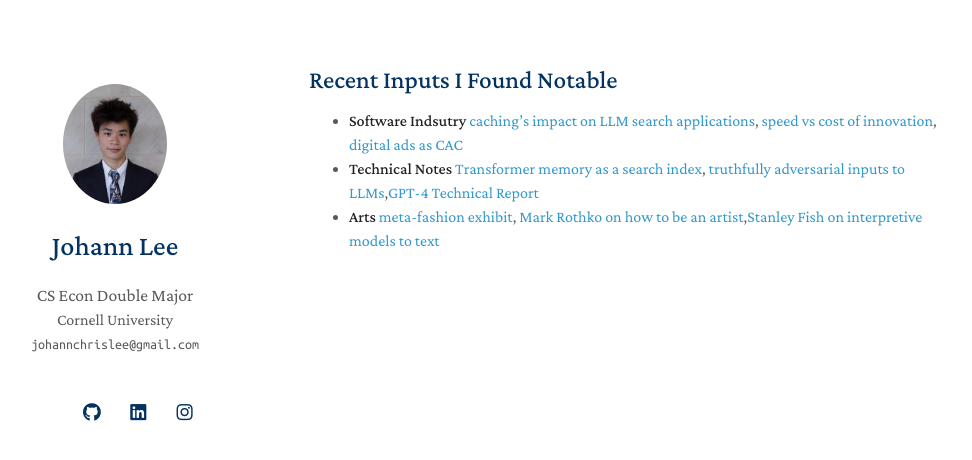
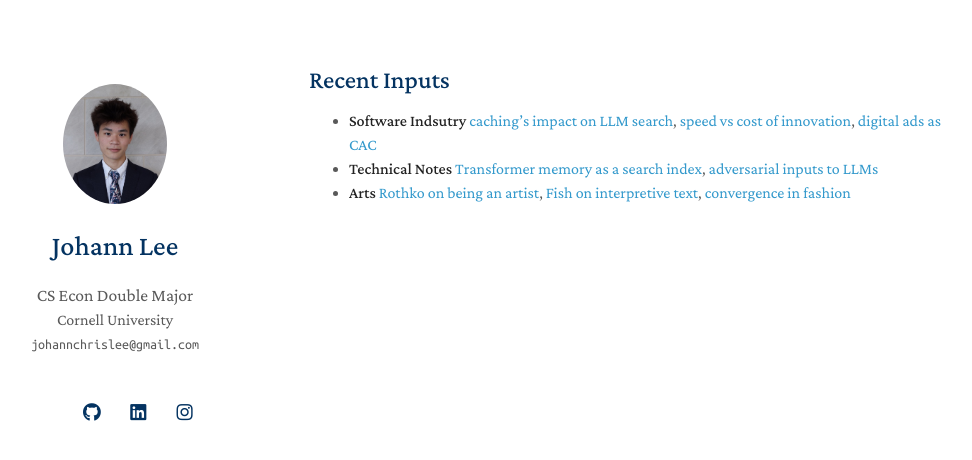
Before and after one commit to lee-johann/xforeverjlx.github.io, a Jekyll site: the page built from index.md, in a window 1280 px wide. Shown: the top 460 px of the page, without its empty margins (161-1133 px from the left). Built offline with Jekyll 4.4.1, drawn with Linux system fonts in a browser that asks for light colours; nearby versions of some CDN libraries; a style sheet for code colours, icons or effects is not loaded; our own code applies the rules of GitHub Pages for plain Markdown files.

Commit message:
shortened links

```diff
--- a/index.md
+++ b/index.md
@@ -2,11 +2,11 @@
 layout: homepage
 ---
 
-## Recent Inputs I Found Notable
+## Recent Inputs
 
-- **Software Indsutry** [caching's impact on LLM search applications](https://newsletter.tidalwaveresearch.com/p/google-io-bard-and-implications-for), [speed vs cost of innovation](https://benn.substack.com/p/do-we-still-need-the-world-wide-web), [digital ads as CAC](https://www.ben-evans.com/benedictevans/2023/3/6/ways-to-think-about-amazon-advertising)
-- **Technical Notes** [Transformer memory as a search index](https://arxiv.org/pdf/2202.06991.pdf), [truthfully adversarial inputs to LLMs](https://arxiv.org/pdf/2109.07958.pdf),[GPT-4 Technical Report](https://cdn.openai.com/papers/gpt-4.pdf)
-- **Arts** [meta-fashion exhibit](https://archived.co/Carol-Christian-Poell-Spring-Summer-2004), [Mark Rothko on how to be an artist](https://www.artsy.net/article/artsy-editorial-mark-rothko-artist),[Stanley Fish on interpretive models to text](https://link.springer.com/chapter/10.1007/978-1-349-25934-2_41)
+- **Software Indsutry** [caching's impact on LLM search](https://newsletter.tidalwaveresearch.com/p/google-io-bard-and-implications-for), [speed vs cost of innovation](https://benn.substack.com/p/do-we-still-need-the-world-wide-web), [digital ads as CAC](https://www.ben-evans.com/benedictevans/2023/3/6/ways-to-think-about-amazon-advertising)
+- **Technical Notes** [Transformer memory as a search index](https://arxiv.org/pdf/2202.06991.pdf), [adversarial inputs to LLMs](https://arxiv.org/pdf/2109.07958.pdf)
+- **Arts** [Rothko on being an artist](https://www.artsy.net/article/artsy-editorial-mark-rothko-artist), [Fish on interpretive text](https://link.springer.com/chapter/10.1007/978-1-349-25934-2_41), [convergence in fashion](https://archived.co/Carol-Christian-Poell-Spring-Summer-2004)
 
 <!-- ## About Me
 
```
